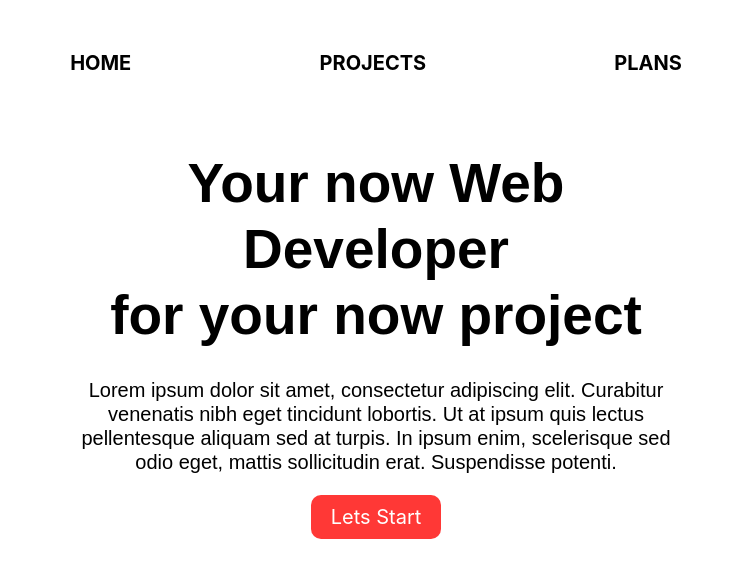
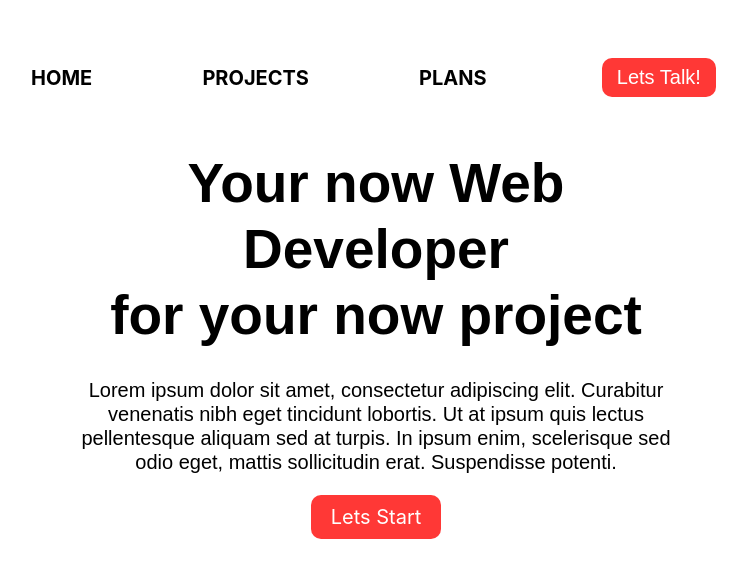
Before and after one commit to mcdylanb/portfolio202205v2, a Gatsby site: page / in a window 1280 px wide. Shown: the whole page, without its empty margins (264-1011 px from the left). Built offline with nearby package versions, Linux system fonts and the light colour scheme; Gatsby itself is replaced by a stand-in of ours.

Commit message:
adds button on header with animation added

```diff
--- a/src/components/Header.css
+++ b/src/components/Header.css
@@ -9,7 +9,7 @@
     max-width: 800px;
     margin: 0 auto;
     display: grid;
-    grid-template-columns: repeat(3, auto);
+    grid-template-columns: repeat(4, auto);
     align-items: center;
     justify-items: center;
 }
@@ -20,7 +20,28 @@
     text-decoration: none;
 }
 
+.Header button{
+    outline : none;
+    border: none;
+    background-color: #ff3836;
+    padding: 8px 15px;
+    font-size: 20px;
+    margin: 8px 5px;
+    color: white;
+    border-radius: 10px;
+    cursor: pointer;
+    transition: 0.45s;
+}
 
+.Header button:hover {
+    color:  #ff3836;
+    background-color: white;
+    outline:  #ff3836 solid 1px;
+    box-shadow: 0 5px 10px rgba(0,0,0,0.25);
+    transform: translateY(-3px);
+
+
+}
 @media (max-width: 640px) {
    .Header {
        padding: 15px 0;
--- a/src/components/header.js
+++ b/src/components/header.js
@@ -8,6 +8,7 @@ const Header = () => (
       <Link to="/">HOME</Link>
       <Link to="/projects">PROJECTS</Link>
       <Link to="/plans">PLANS</Link>
+        <button> Lets Talk! </button>
     </div>
   </div>
 )
```
